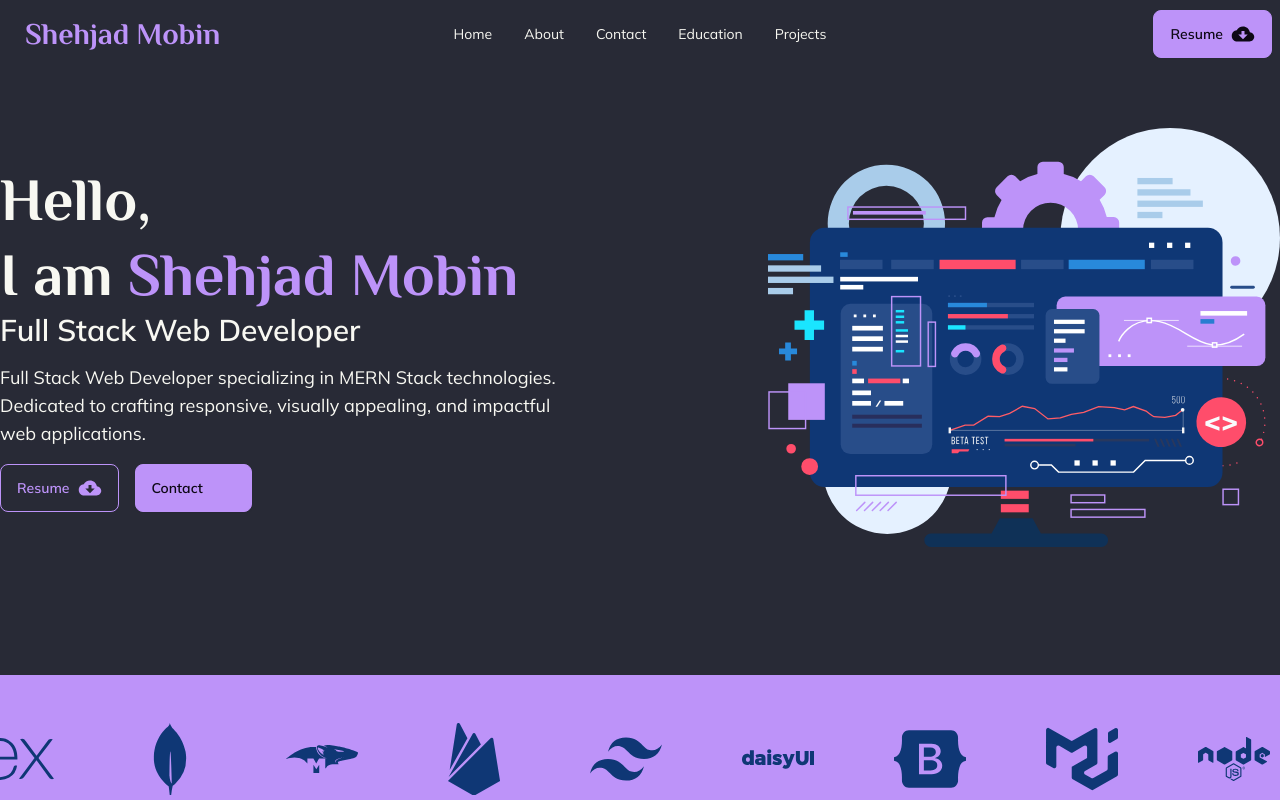
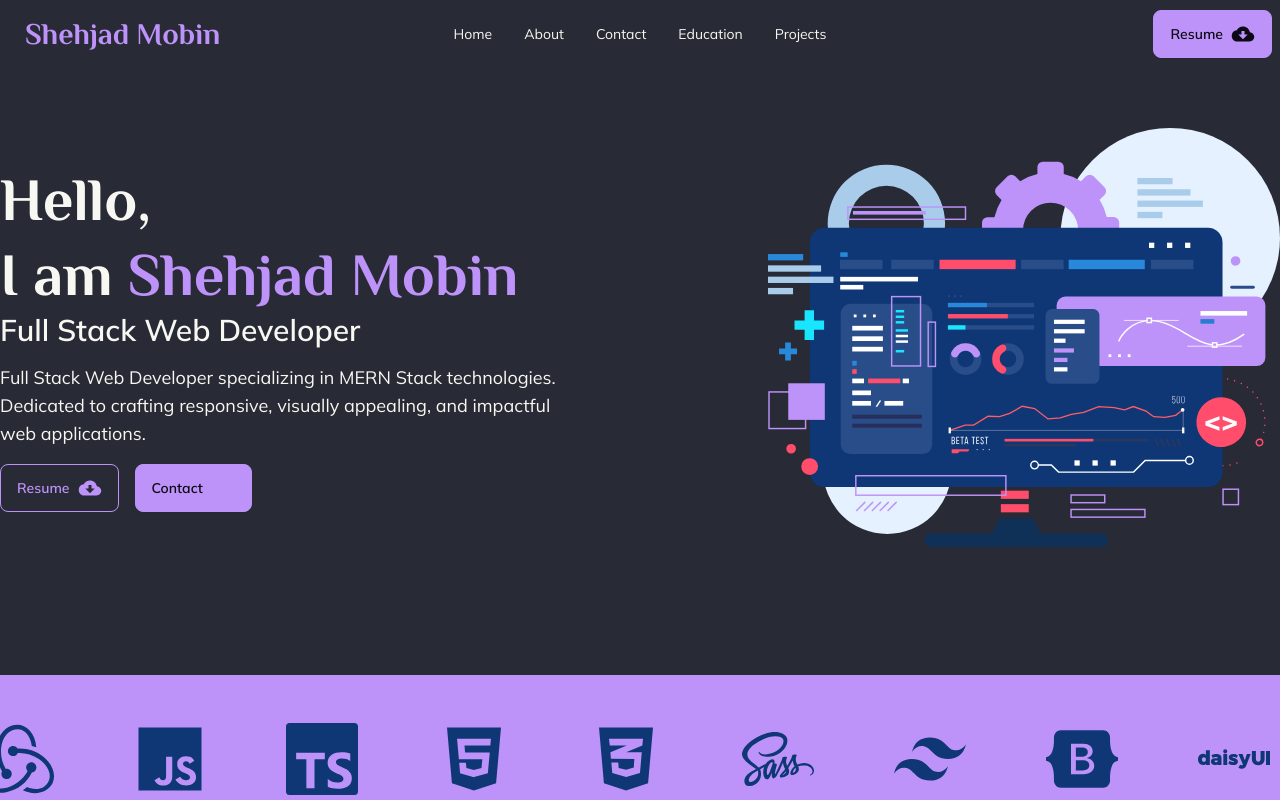
Before and after one commit to sm0bin/portfolio-smobin, a React (Vite) app: page / in a window 1280 px wide. Shown: the top 800 px of the page. Built offline with nearby package versions, Linux system fonts and the light colour scheme; some icons are missing.

Commit message:
skills & edu

```diff
--- a/src/components/shared/Education.jsx
+++ b/src/components/shared/Education.jsx
@@ -6,13 +6,13 @@ const Education = () => {
             "level": "M. Engineering",
             "school": "Information and Communication Engineering",
             "board": "University of Rajshahi",
-            "year": "2021 - Present"
+            "year": "2024 - 2025"
         },
         {
             "level": "B.Sc. Engineering",
             "school": "Information and Communication Engineering",
             "board": "University of Rajshahi",
-            "year": "2017 - 2021"
+            "year": "2017 - 2024"
         },
         {
             "level": "HSC",
--- a/src/components/shared/Skills.jsx
+++ b/src/components/shared/Skills.jsx
@@ -1,36 +1,111 @@
 import Marquee from "react-fast-marquee";
-import { FaReact, FaNode, FaNodeJs, FaHtml5, FaCss3Alt, FaFigma, FaGitAlt, FaGithub, FaSass } from "react-icons/fa";
-import { SiMongodb, SiMongoose, SiExpress, SiAdobexd, SiFirebase, SiTailwindcss, SiBootstrap, SiDaisyui, SiMui } from "react-icons/si";
+import {
+    FaReact,
+    FaNodeJs,
+    FaHtml5,
+    FaCss3Alt,
+    FaFigma,
+    FaGitAlt,
+    FaGithub,
+    FaSass
+} from "react-icons/fa";
+import {
+    SiMongodb,
+    SiMongoose,
+    SiExpress,
+    SiAdobexd,
+    SiFirebase,
+    SiTailwindcss,
+    SiBootstrap,
+    SiDaisyui,
+    SiMui,
+    SiNextdotjs,
+    SiRedux,
+    SiTypescript,
+    SiJsonwebtokens,
+    SiAxios,
+    SiReactquery,
+    SiChakraui,
+    SiAntdesign,
+    // SiShadcnui
+} from "react-icons/si";
 import { IoLogoJavascript } from "react-icons/io5";
 import { TbBrandVscode } from "react-icons/tb";
 
 const Skills = () => {
+    // Array of skills with their icons and names
+    const skills = [
+        // Frontend Technologies
+        { icon: <FaReact />, name: "React" },
+        { icon: <SiNextdotjs />, name: "Next.js" },
+        { icon: <SiRedux />, name: "Redux" },
+        { icon: <IoLogoJavascript />, name: "JavaScript" },
+        { icon: <SiTypescript />, name: "TypeScript" },
+        { icon: <FaHtml5 />, name: "HTML5" },
+        { icon: <FaCss3Alt />, name: "CSS3" },
+        { icon: <FaSass />, name: "Sass" },
+
+        // CSS Frameworks & UI Libraries
+        { icon: <SiTailwindcss />, name: "Tailwind CSS" },
+        { icon: <SiBootstrap />, name: "Bootstrap" },
+        { icon: <SiDaisyui />, name: "Daisy UI" },
+        // { icon: <SiShadcnui />, name: "shadcn/ui" },
+        { icon: <SiMui />, name: "Material UI" },
+        { icon: <SiChakraui />, name: "Chakra UI" },
+        { icon: <SiAntdesign />, name: "Ant Design" },
+
+        // Backend Technologies
+        { icon: <FaNodeJs />, name: "Node.js" },
+        { icon: <SiExpress />, name: "Express.js" },
+        { icon: <SiJsonwebtokens />, name: "JWT" },
+
+        // Database & Cloud
+        { icon: <SiMongodb />, name: "MongoDB" },
+        { icon: <SiMongoose />, name: "Mongoose" },
+        { icon: <SiFirebase />, name: "Firebase" },
+
+        // Data Fetching & State Management
+        { icon: <SiAxios />, name: "Axios" },
+        { icon: <SiReactquery />, name: "TanStack Query" },
+
+        // Design & Development Tools
+        { icon: <FaFigma />, name: "Figma" },
+        { icon: <SiAdobexd />, name: "Adobe XD" },
+        { icon: <TbBrandVscode />, name: "VS Code" },
+        { icon: <FaGitAlt />, name: "Git" },
+        { icon: <FaGithub />, name: "GitHub" },
+    ];
+
     return (
-        <Marquee id='skills' className="bg-secondary py-8 md:py-12 text-4xl md:text-7xl text-[#0F3775]" pauseOnHover={true} delay={0} loop={0}>
-            {/* <div className="bg-secondary py-8 text-4xl flex"> */}
-            <FaReact className="mr-20" />
-            <FaNodeJs className="mr-20" />
-            <SiExpress className="mr-20" />
-            <SiMongodb className="mr-20" />
-            <SiMongoose className="mr-20" />
-            {/* <SiMongoose className="mr-20" /> */}
-            <SiFirebase className="mr-20" />
-            <SiTailwindcss className="mr-20" />
-            <SiDaisyui className="mr-20" />
-            <SiBootstrap className="mr-20" />
-            <SiMui className="mr-20" />
-            <FaNode className="mr-20" />
-            <FaHtml5 className="mr-20" />
-            <FaCss3Alt className="mr-20" />
-            <FaSass className="mr-20" />
-            <IoLogoJavascript className="mr-20" />
-            <FaFigma className="mr-20" />
-            <SiAdobexd className="mr-20" />
-            <TbBrandVscode className="mr-20" />
-            <FaGitAlt className="mr-20" />
-            <FaGithub className="mr-20" />
+        <Marquee
+            id='skills'
+            className="bg-secondary py-8 md:py-12 text-4xl md:text-7xl text-[#0F3775]"
+            pauseOnHover={true}
+            delay={0}
+            loop={0}
+        >
+            {skills.map((skill, index) => (
+                <div
+                    key={index}
+                    className="relative group mr-20 cursor-pointer"
+                >
+                    {/* Tech Icon */}
+                    <div className="transition-all duration-300 group-hover:scale-110 group-hover:text-blue-600">
+                        {skill.icon}
+                    </div>
 
-            {/* </div> */}
+                    {/* Tooltip */}
+                    <div className="absolute -top-12 left-1/2 transform -translate-x-1/2
+                                    bg-gray-800 text-white text-sm px-3 py-1 rounded-lg
+                                    opacity-0 group-hover:opacity-100 transition-opacity duration-300
+                                    whitespace-nowrap z-10 pointer-events-none
+                                    before:content-[''] before:absolute before:top-full before:left-1/2
+                                    before:transform before:-translate-x-1/2 before:border-4
+                                    before:border-transparent before:border-t-gray-800">
+                        {skill.name}
+                    </div>
+                </div>
+            ))}
         </Marquee>
     );
 };
```
